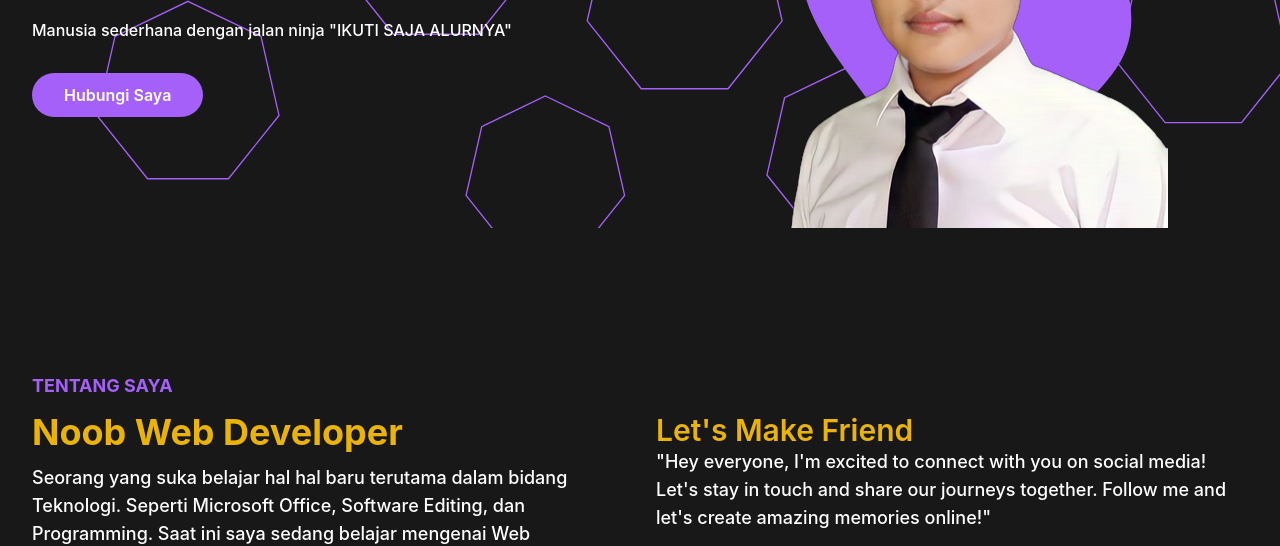
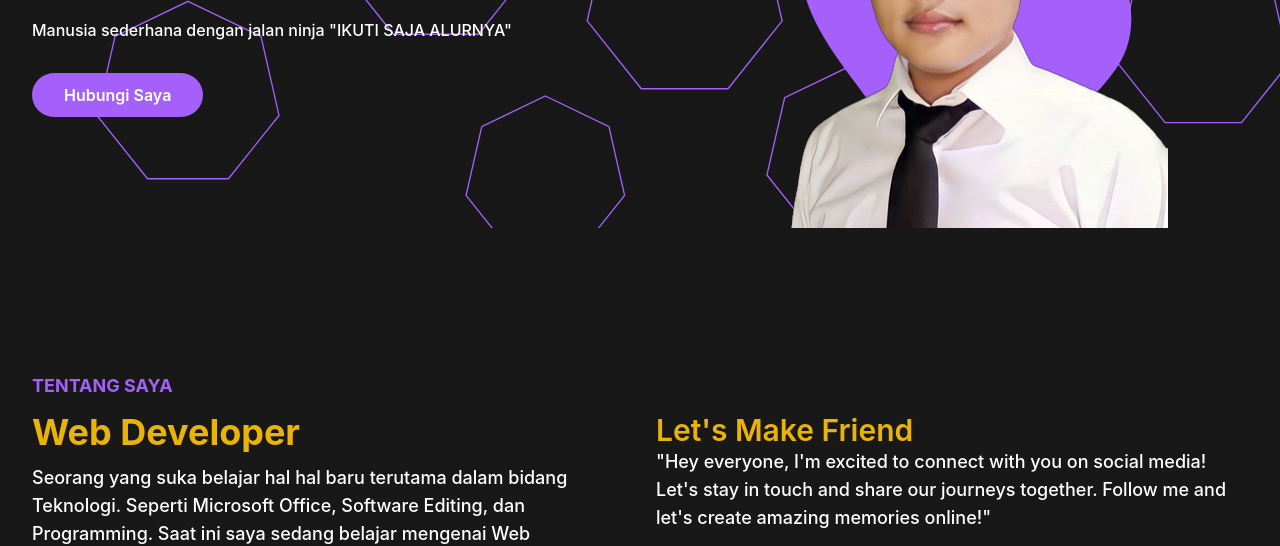
Before and after one commit to dewaaaa21/My-Web-Portfolio, a website: page index.html in a window 1280 px wide. Shown: the part 384-930 px from the top of the page. Drawn offline with nearby package versions, Linux system fonts and the light colour scheme.

Commit message:
Update index.html

```diff
--- a/index.html
+++ b/index.html
@@ -99,7 +99,7 @@
                     <div class="flex flex-wrap">
                         <div class="w-full px-4 mb-10 lg:w-1/2">
                             <h4 class="font-bold uppercase text-primary text-lg mb-3">Tentang Saya</h4>
-                            <h2 class="font-bold text-yellow-500 text-3xl mb-3 max-w-md lg:text-4xl">Noob Web Developer</h2>
+                            <h2 class="font-bold text-yellow-500 text-3xl mb-3 max-w-md lg:text-4xl">Web Developer</h2>
                             <p class="font-medium text-base lg:text-lg">
                                 Seorang yang suka belajar hal hal baru terutama dalam bidang Teknologi. Seperti Microsoft Office, Software Editing,
                                 dan Programming. Saat ini saya sedang belajar mengenai Web Development, dan saya harap saya bisa mempelajari hal hal
```
